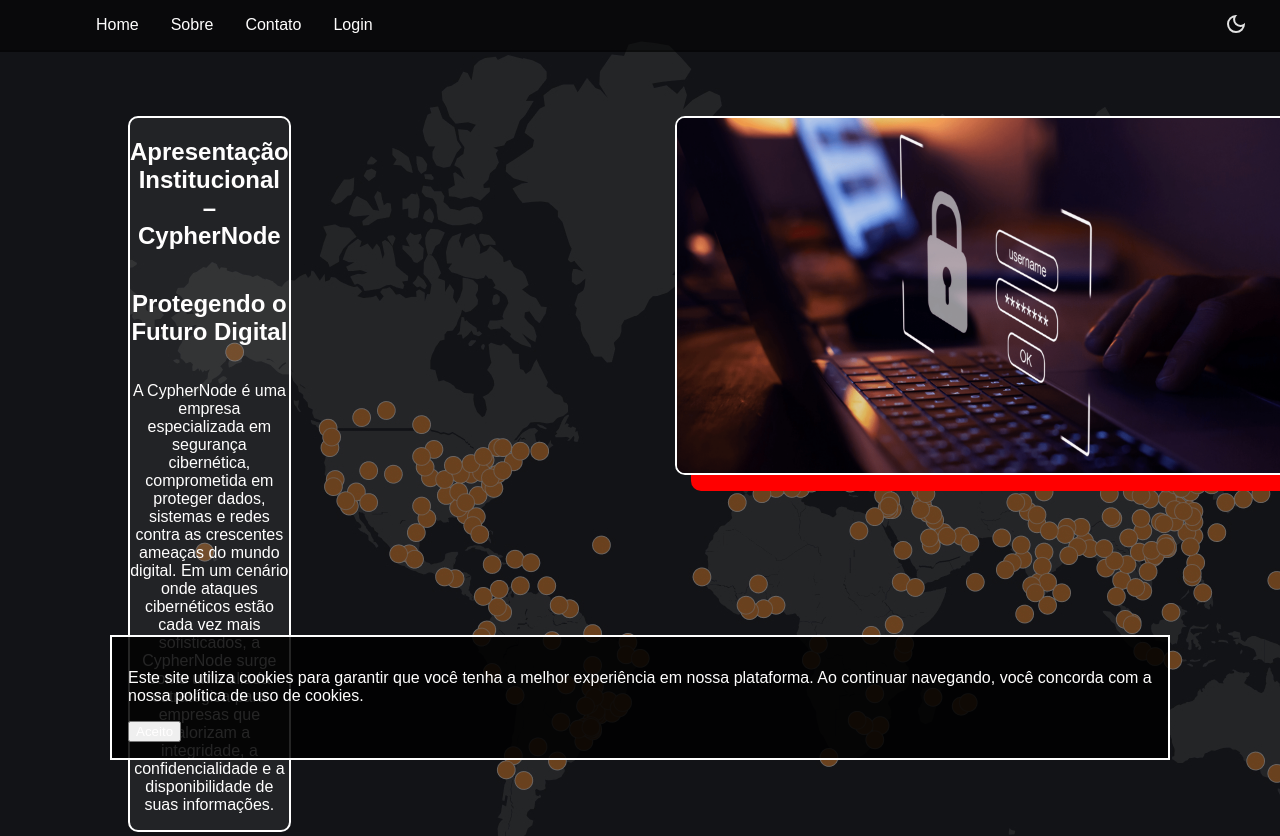
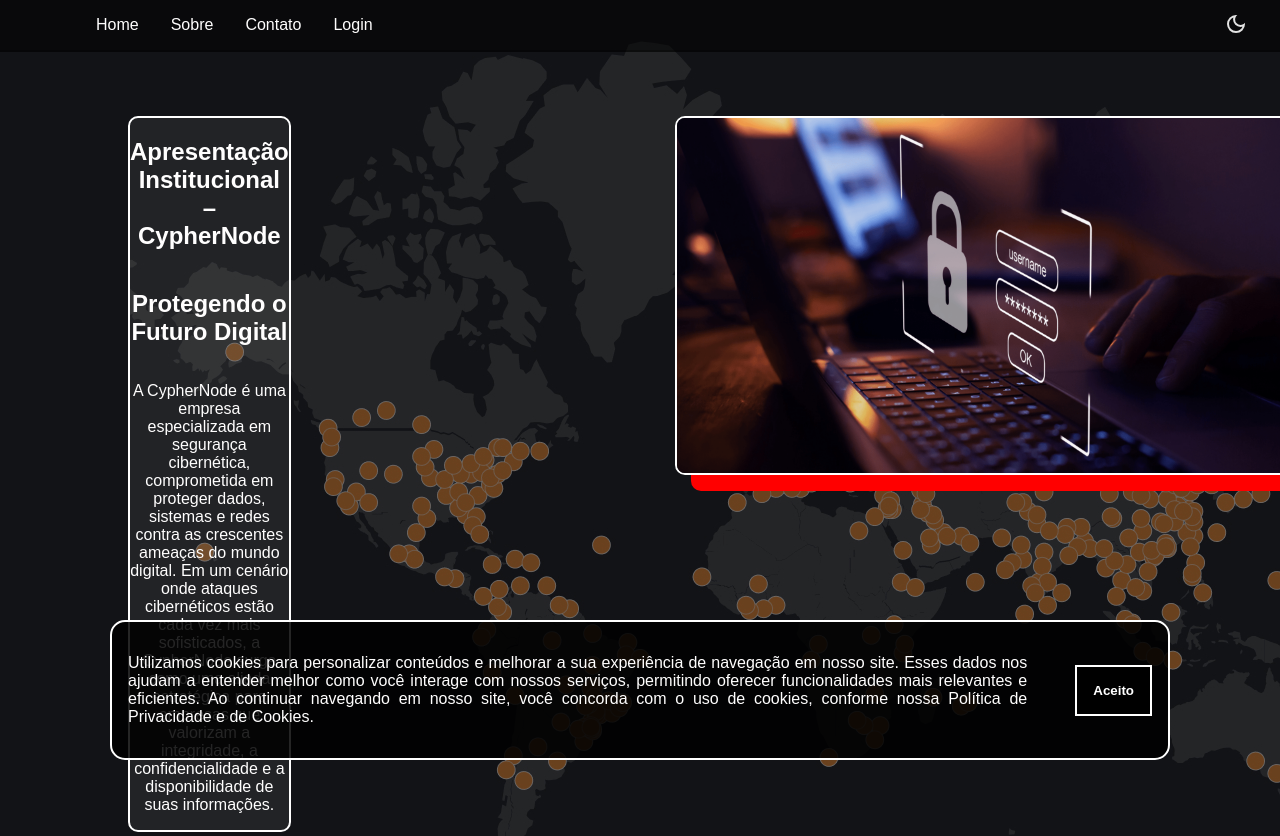
Before and after one commit to RodrigoBernardi333/weblabtrab, a plain HTML site: page HTML/main.html in a window 1280 px wide. Shown: the top 836 px of the page. Drawn offline with Linux system fonts and the light colour scheme.

Commit message:
mais atualização

```diff
--- a/CSS/Main/Main-style.css
+++ b/CSS/Main/Main-style.css
@@ -119,7 +119,8 @@
 }
 #compr{
     display: flex;
-    max-width: rem;
+    max-width: 50rem;
+    text-align: justify;
     margin: 0 auto;
 }
 .cookies-msg{
@@ -131,5 +132,27 @@
     left: 50%;
     transform: translate(-50%);
     border: 2px solid white;
+    border-radius: 15px;
     padding: 1rem;
 }
+.cookies-msg .cookies-txt{
+    display: flex;
+    align-items: center;
+    text-align: justify;
+}
+.cookies-msg .cookies-btn{
+    margin-left: 3rem;
+}
+.cookies-msg .cookies-btn button{
+    background-color: black;
+    color: white;
+    padding: 1rem;
+    font-weight: 700;
+    border: 2px solid white;
+    cursor: pointer;
+}
+.cookies-msg .cookies-btn button:hover{
+    transform: scale(1.1);
+    transition: 0.5s;
+    background-color: rgba(255, 255, 255, 0.486);
+}
--- a/HTML/main.html
+++ b/HTML/main.html
@@ -66,11 +66,14 @@
             </div>
             <div class="cookies-msg" id="cookies-msg">
                 <div class="cookies-txt">
-                    <p>Este site utiliza cookies para garantir que você tenha a melhor experiência em nossa plataforma.
-                        Ao continuar navegando, você concorda com a nossa política de uso de cookies.</p>
-                        <div class="cookies-btn">
-                            <button>Aceito</button>
-                        </div>
+                    <p>Utilizamos cookies para personalizar conteúdos e melhorar a sua experiência de navegação em nosso
+                        site. Esses dados nos ajudam a entender melhor como você interage com nossos serviços,
+                        permitindo oferecer funcionalidades mais relevantes e eficientes. Ao continuar navegando em
+                        nosso site, você concorda com o uso de cookies, conforme nossa Política de Privacidade e de
+                        Cookies.</p>
+                    <div class="cookies-btn">
+                        <button onclick="aceito()">Aceito</button>
+                    </div>
                 </div>
             </div>
         </section>
--- a/JS/dark-mode.js
+++ b/JS/dark-mode.js
@@ -8,18 +8,9 @@
 
 //<script src="js/start.js"></script>
 
-document.addEventListener("DOMContentLoaded", function () {
-  const texto = document.getElementById('text4');
 
-  texto.addEventListener('click', () => {
-    texto.classList.toggle('piscando');
-  })
-});
-const slideContainer = document.getElementById('slide-container');
-const totalSlides = slideContainer.children.length;
-let currentIndex = 0;
+var msgCookies = document.getElementById('cookies-msg')
 
-setInterval(() => {
-  currentIndex = (currentIndex + 1) % totalSlides;
-  slideContainer.style.transform = `translateX(-${currentIndex * 300}px)`;
-}, 1000); // Troca a
+function aceito(){
+  localStorage
+}
```
